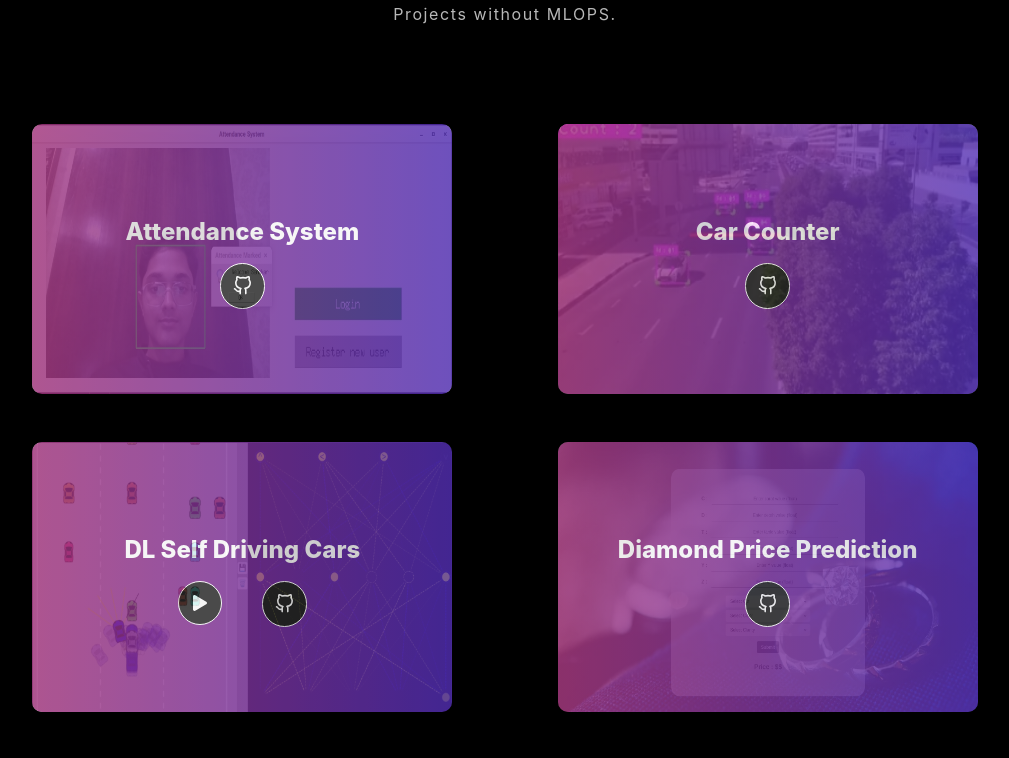
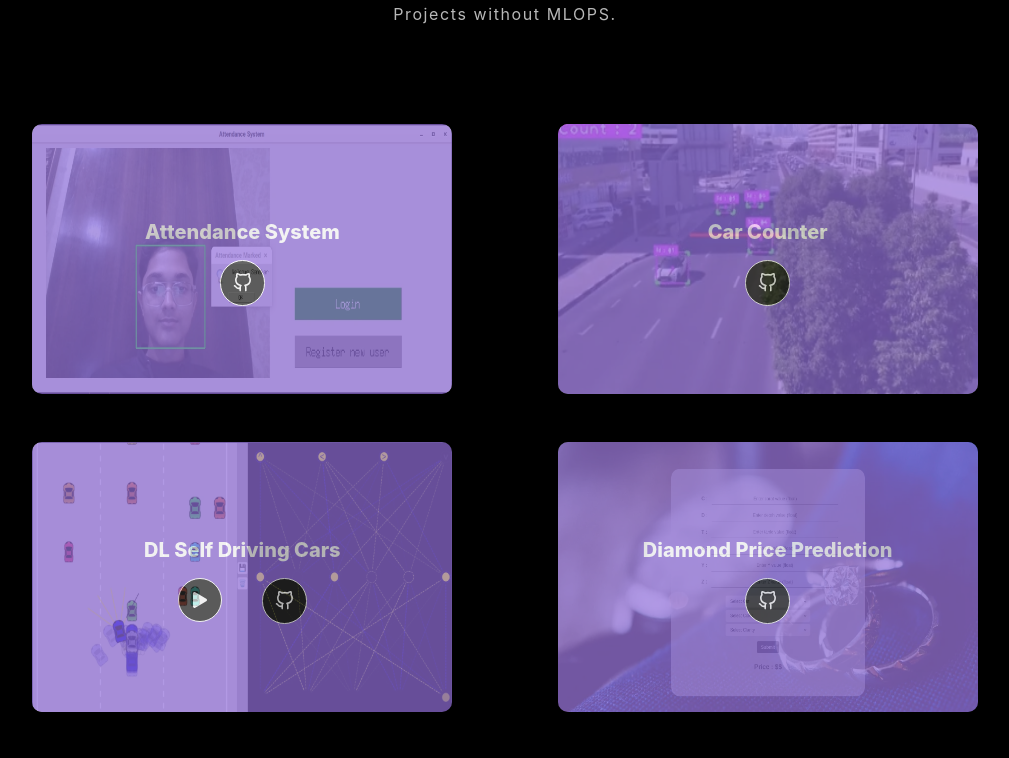
Before and after one commit to sanskarmodi8/sanskarmodi8.github.io, a React (Create React App) app: page / in a window 1280 px wide. Shown: the part 2420-3178 px from the top of the page, without its empty margins (135-1144 px from the left). Built offline with nearby package versions, Linux system fonts and the light colour scheme.

Commit message:
updated project card gradient

```diff
--- a/src/components/Home.jsx
+++ b/src/components/Home.jsx
@@ -544,20 +544,20 @@ const Project = ({ name, url, img, repourl }) => {
         <VStack
           pos={'absolute'}
           borderRadius={'10px'}
-          _hover={{ opacity: '0.95' , background : 'linear-gradient(90.21deg, #AA367C -5.91%, #4A2FBD 111.58%)'}}
+          _hover={{ opacity: '0.95' , background : 'linear-gradient(90.21deg, #9370db -5.91%, #9370db 111.58%)'}}
           top={0}
           bottom={0}
           left={0}
           right={0}
-          opacity={0.8}
+          opacity={0.7}
           transition={'0.3s ease-in-out'}
           justifyContent={'center'}
           alignItems={'center'}
           background={
-            'linear-gradient(90.21deg, #AA367C -5.91%, #4A2FBD 111.58%)'
+            'linear-gradient(90.21deg, #9370db -5.91%, #9370db 111.58%)'
           }
         >
-          <Text p={'5px'} fontSize={"2xl"} color={'white'} as={'h2'} fontWeight={"extrabold"}>{`${name}`}</Text>
+          <Text p={'5px'} fontSize={"xl"} color={'white'} as={'h2'} fontWeight={"extrabold"}>{`${name}`}</Text>
           <Box display={'flex'}>
             {url!=="" ? (<a href={url} target="blank">
 
```
